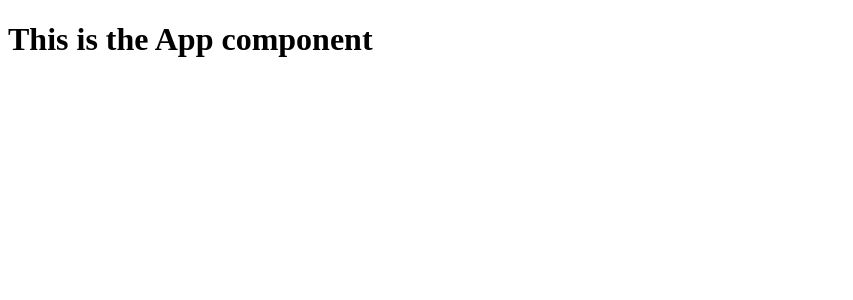
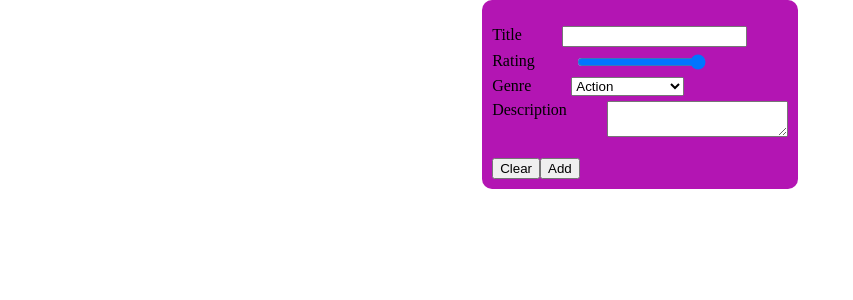
Before and after one commit to KerrikTheCleric/movie-cards, a React (Vite) app: page / in a window 1280 px wide. Shown: the top 300 px of the page, without its empty margins (0-853 px from the left). Built offline with nearby package versions, Linux system fonts and the light colour scheme.

Commit message:
Basic layout

```diff
--- a/src/App.tsx
+++ b/src/App.tsx
@@ -1,7 +1,10 @@
-export function App() {
+import { ReactElement } from "react";
+import AddMovie from "./components/AddMovie";
+
+export function App(): ReactElement {
   return (
     <>
-      <h1>This is the App component</h1>
+      <AddMovie/>
     </>
   );
 }
--- /dev/null
+++ b/src/components/AddMovie.css
@@ -0,0 +1,25 @@
+.mainSection {
+    background-color: rgb(179, 21, 179);
+    border-radius: 10px;
+    padding: 10px;
+
+
+    display: grid;
+    grid-gap: 10px;
+    max-width: 500px;
+}
+
+.addMovieComponentList{
+    padding-left: 0;
+}
+
+.addMovieComponentListItem{
+    display: flex;
+    padding-bottom: 5px;
+    gap: 40px;
+}
+
+/* .inputLabel{
+    float: left;
+    margin-left: 5px;
+} */
--- /dev/null
+++ b/src/components/AddMovie.tsx
@@ -0,0 +1,48 @@
+import { ReactElement } from "react";
+
+import "./AddMovie.css";
+
+export default function AddMovie(): ReactElement {
+    return (
+        <section className="mainSection">
+            <form action="">
+                <ul className="addMovieComponentList">
+                    <li className="addMovieComponentListItem">
+                        <label htmlFor="titleInput">Title</label>
+                        <input type="text" name="" id="titleInput" />
+                    </li>
+                    <li className="addMovieComponentListItem">
+                        <label htmlFor="ratingInput">Rating</label>
+                        <input type="range" name="" id="ratingInput" min="0" max="5" />
+                    </li>
+                    <li className="addMovieComponentListItem">
+                        <label htmlFor="genreSelect">Genre</label>
+                        <select name="" id="genreSelect">
+                            <option value="">Action</option>
+                            <option value="">Adventure</option>
+                            <option value="">Animated</option>
+                            <option value="">Comedy</option>
+                            <option value="">Drama</option>
+                            <option value="">Fantasy</option>
+                            <option value="">Historical</option>
+                            <option value="">Horror</option>
+                            <option value="">Musical</option>
+                            <option value="">Noir</option>
+                            <option value="">Romance</option>
+                            <option value="">Science Fiction</option>
+                            <option value="">Thriller</option>
+                            <option value="">Western</option>
+                        </select>
+                    </li>
+                    <li className="addMovieComponentListItem">
+                    <label htmlFor="descriptionInput">Description</label>
+                    <textarea name="" id="descriptionInput"></textarea>
+                    </li>
+
+                </ul>
+                <button>Clear</button>
+                <button>Add</button>
+            </form>
+        </section>
+    )
+}
--- a/src/index.css
+++ b/src/index.css
@@ -0,0 +1,9 @@
+/*Organizes the app so it's centered.*/
+
+body {
+    display: flex;
+    justify-content: center;
+    align-items:start;
+    height: 100vh;
+    margin: 0;
+  }
```
